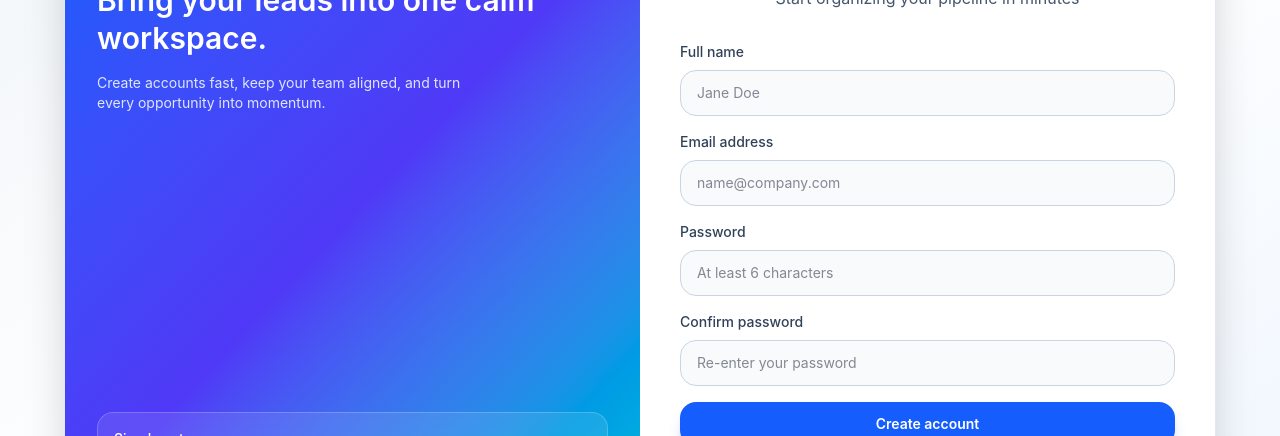
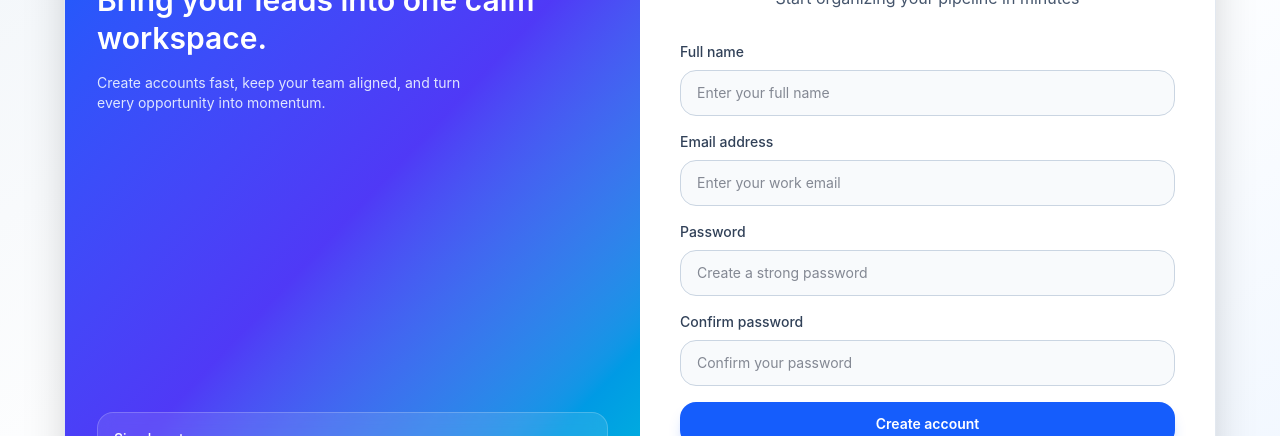
Before and after one commit to sampathkumarreddy123/startup-crm-lite, a React (Vite) app: page /register in a window 1280 px wide. Shown: the part 186-622 px from the top of the page. Built offline with nearby package versions, Linux system fonts and the light colour scheme; no server answers.

Commit message:
change placeholders

```diff
--- a/src/pages/Login.jsx
+++ b/src/pages/Login.jsx
@@ -72,7 +72,7 @@ export default function Login() {
                     value={email}
                     onChange={(e) => setEmail(e.target.value)}
                     className="w-full rounded-2xl border border-slate-300 bg-slate-50 px-4 py-3 text-sm text-slate-900 outline-none transition focus:border-blue-500 focus:ring-2 focus:ring-blue-200 dark:border-slate-600 dark:bg-slate-700 dark:text-white dark:focus:ring-blue-500/30"
-                    placeholder="name@company.com"
+                    placeholder="Enter your work email"
                   />
                 </div>
                 <div>
@@ -87,7 +87,7 @@ export default function Login() {
                     value={password}
                     onChange={(e) => setPassword(e.target.value)}
                     className="w-full rounded-2xl border border-slate-300 bg-slate-50 px-4 py-3 text-sm text-slate-900 outline-none transition focus:border-blue-500 focus:ring-2 focus:ring-blue-200 dark:border-slate-600 dark:bg-slate-700 dark:text-white dark:focus:ring-blue-500/30"
-                    placeholder="Enter your password"
+                    placeholder="Enter your secure password"
                   />
                 </div>
               </div>
--- a/src/pages/Register.jsx
+++ b/src/pages/Register.jsx
@@ -87,7 +87,7 @@ export default function Register() {
                     value={name}
                     onChange={(e) => setName(e.target.value)}
                     className="w-full rounded-2xl border border-slate-300 bg-slate-50 px-4 py-3 text-sm text-slate-900 outline-none transition focus:border-blue-500 focus:ring-2 focus:ring-blue-200 dark:border-slate-600 dark:bg-slate-700 dark:text-white dark:focus:ring-blue-500/30"
-                    placeholder="Jane Doe"
+                    placeholder="Enter your full name"
                   />
                 </div>
                 <div>
@@ -102,7 +102,7 @@ export default function Register() {
                     value={email}
                     onChange={(e) => setEmail(e.target.value)}
                     className="w-full rounded-2xl border border-slate-300 bg-slate-50 px-4 py-3 text-sm text-slate-900 outline-none transition focus:border-blue-500 focus:ring-2 focus:ring-blue-200 dark:border-slate-600 dark:bg-slate-700 dark:text-white dark:focus:ring-blue-500/30"
-                    placeholder="name@company.com"
+                    placeholder="Enter your work email"
                   />
                 </div>
                 <div>
@@ -117,7 +117,7 @@ export default function Register() {
                     value={password}
                     onChange={(e) => setPassword(e.target.value)}
                     className="w-full rounded-2xl border border-slate-300 bg-slate-50 px-4 py-3 text-sm text-slate-900 outline-none transition focus:border-blue-500 focus:ring-2 focus:ring-blue-200 dark:border-slate-600 dark:bg-slate-700 dark:text-white dark:focus:ring-blue-500/30"
-                    placeholder="At least 6 characters"
+                    placeholder="Create a strong password"
                   />
                 </div>
                 <div>
@@ -132,7 +132,7 @@ export default function Register() {
                     value={confirmPassword}
                     onChange={(e) => setConfirmPassword(e.target.value)}
                     className="w-full rounded-2xl border border-slate-300 bg-slate-50 px-4 py-3 text-sm text-slate-900 outline-none transition focus:border-blue-500 focus:ring-2 focus:ring-blue-200 dark:border-slate-600 dark:bg-slate-700 dark:text-white dark:focus:ring-blue-500/30"
-                    placeholder="Re-enter your password"
+                    placeholder="Confirm your password"
                   />
                 </div>
               </div>
```
